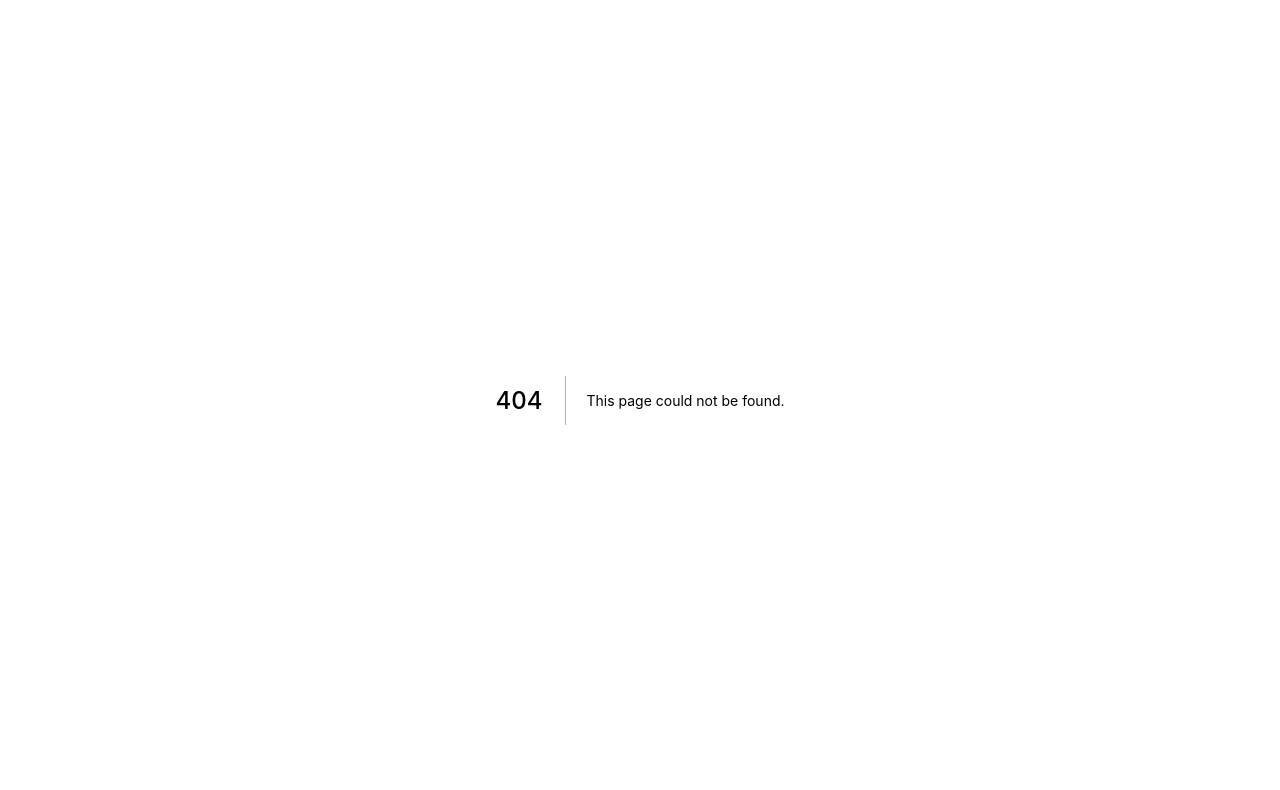
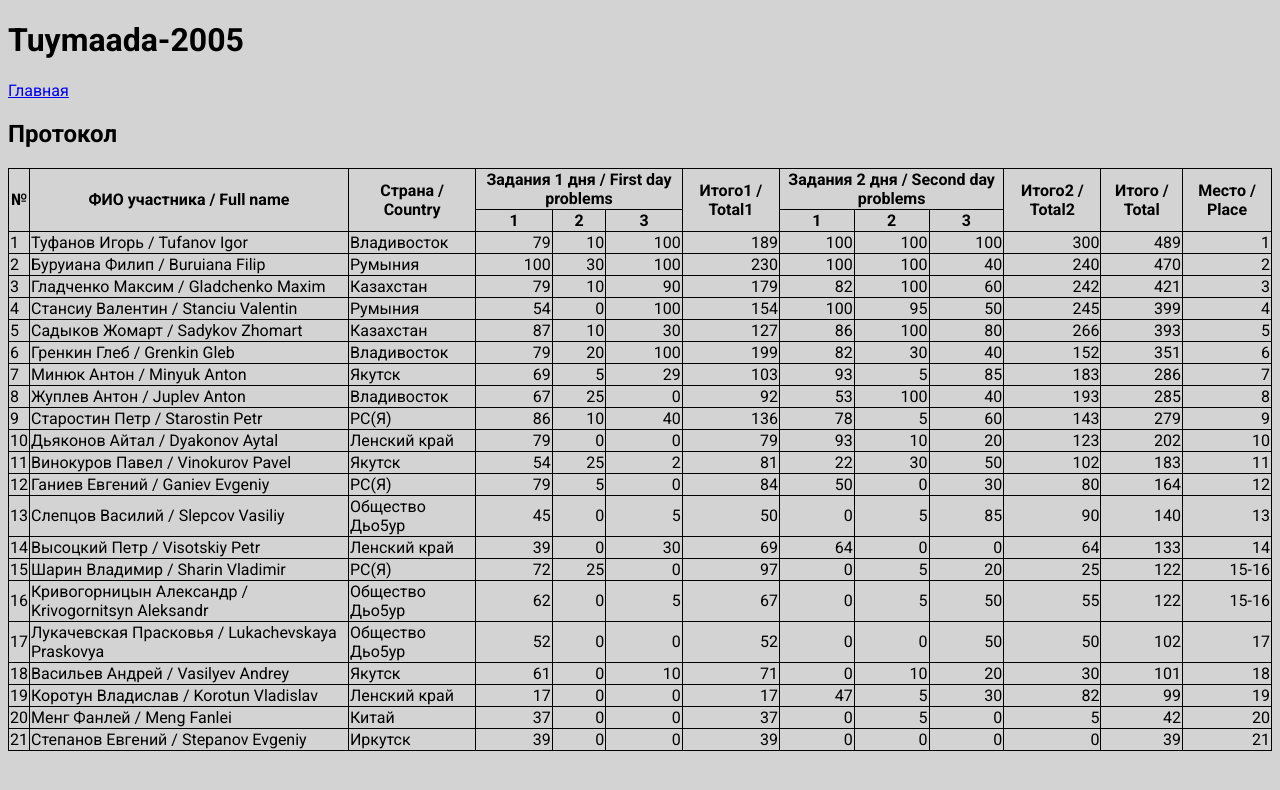
Before and after one commit to overfrenzy/contest-sakha.github.io, a Next.js app: page /tuy-2005 in a window 1280 px wide. Before the commit this address had no page. Shown: the top 790 px of the page. Built offline with nearby package versions, Linux system fonts and the light colour scheme.

Commit message:
Add Tuymaada-2005

```diff
--- a/pages/_document.js
+++ b/pages/_document.js
@@ -1,6 +1,6 @@
 import { Html, Head, Main, NextScript } from "next/document";
 
-export default function Document() {
+function MyDocument() {
   return (
     <Html lang="ru">
       <Head />
@@ -11,3 +11,5 @@ export default function Document() {
     </Html>
   );
 }
+
+export default MyDocument;
--- a/pages/index.js
+++ b/pages/index.js
@@ -1,10 +1,12 @@
 import Link from "next/link";
+
+import styles from "./index.module.css";
 
 export default function HomePage() {
   return (
-    <>
+    <div className={styles.content}>
       <h1>Олимпиады по программированию Республики Саха (Якутия)</h1>
       <Link href="/tuymaada">Туймаада-2021</Link>
-    </>
+    </div>
   );
 }
--- /dev/null
+++ b/pages/index.module.css
@@ -0,0 +1,5 @@
+.content {
+  width: 1200px;
+  margin-left: auto;
+  margin-right: auto;
+}
--- /dev/null
+++ b/pages/tuy-2005.js
@@ -0,0 +1,226 @@
+import Link from "next/link";
+
+import styles from './tuy-2005.module.css'
+
+let data = [
+  {
+    participant_ru: "Туфанов Игорь",
+    participant_en: "Tufanov Igor",
+    country: "Владивосток",
+    problems1: [79, 10, 100],
+    problems2: [100, 100, 100],
+    place: "1",
+  },
+  {
+    participant_ru: "Буруиана Филип",
+    participant_en: "Buruiana Filip",
+    country: "Румыния",
+    problems1: [100, 30, 100],
+    problems2: [100, 100, 40],
+    place: "2",
+  },
+  {
+    participant_ru: "Гладченко Максим",
+    participant_en: "Gladchenko Maxim",
+    country: "Казахстан",
+    problems1: [79, 10, 90],
+    problems2: [82, 100, 60],
+    place: "3",
+  },
+  {
+    participant_ru: "Стансиу Валентин",
+    participant_en: "Stanciu Valentin",
+    country: "Румыния",
+    problems1: [54, 0, 100],
+    problems2: [100, 95, 50],
+    place: "4",
+  },
+  {
+    participant_ru: "Садыков Жомарт",
+    participant_en: "Sadykov Zhomart",
+    country: "Казахстан",
+    problems1: [87, 10, 30],
+    problems2: [86, 100, 80],
+    place: "5",
+  },
+  {
+    participant_ru: "Гренкин Глеб",
+    participant_en: "Grenkin Gleb",
+    country: "Владивосток",
+    problems1: [79, 20, 100],
+    problems2: [82, 30, 40],
+    place: "6",
+  },
+  {
+    participant_ru: "Минюк Антон",
+    participant_en: "Minyuk Anton",
+    country: "Якутск",
+    problems1: [69, 5, 29],
+    problems2: [93, 5, 85],
+    place: "7",
+  },
+  {
+    participant_ru: "Жуплев Антон",
+    participant_en: "Juplev Anton",
+    country: "Владивосток",
+    problems1: [67, 25, 0],
+    problems2: [53, 100, 40],
+    place: "8",
+  },
+  {
+    participant_ru: "Старостин Петр",
+    participant_en: "Starostin Petr",
+    country: "РС(Я)",
+    problems1: [86, 10, 40],
+    problems2: [78, 5, 60],
+    place: "9",
+  },
+  {
+    participant_ru: "Дьяконов Айтал",
+    participant_en: "Dyakonov Aytal",
+    country: "Ленский край",
+    problems1: [79, 0, 0],
+    problems2: [93, 10, 20],
+    place: "10",
+  },
+  {
+    participant_ru: "Винокуров Павел",
+    participant_en: "Vinokurov Pavel",
+    country: "Якутск",
+    problems1: [54, 25, 2],
+    problems2: [22, 30, 50],
+    place: "11",
+  },
+  {
+    participant_ru: "Ганиев Евгений",
+    participant_en: "Ganiev Evgeniy",
+    country: "РС(Я)",
+    problems1: [79, 5, 0],
+    problems2: [50, 0, 30],
+    place: "12",
+  },
+  {
+    participant_ru: "Слепцов Василий",
+    participant_en: "Slepcov Vasiliy",
+    country: "Общество Дьо5ур",
+    problems1: [45, 0, 5],
+    problems2: [0, 5, 85],
+    place: "13",
+  },
+  {
+    participant_ru: "Высоцкий Петр",
+    participant_en: "Visotskiy Petr",
+    country: "Ленский край",
+    problems1: [39, 0, 30],
+    problems2: [64, 0, 0],
+    place: "14",
+  },
+  {
+    participant_ru: "Шарин Владимир",
+    participant_en: "Sharin Vladimir",
+    country: "РС(Я)",
+    problems1: [72, 25, 0],
+    problems2: [0, 5, 20],
+    place: "15-16",
+  },
+  {
+    participant_ru: "Кривогорницын Александр",
+    participant_en: "Krivogornitsyn Aleksandr",
+    country: "Общество Дьо5ур",
+    problems1: [62, 0, 5],
+    problems2: [0, 5, 50],
+    place: "15-16",
+  },
+  {
+    participant_ru: "Лукачевская Прасковья",
+    participant_en: "Lukachevskaya Praskovya",
+    country: "Общество Дьо5ур",
+    problems1: [52, 0, 0],
+    problems2: [0, 0, 50],
+    place: "17",
+  },
+  {
+    participant_ru: "Васильев Андрей",
+    participant_en: "Vasilyev Andrey",
+    country: "Якутск",
+    problems1: [61, 0, 10],
+    problems2: [0, 10, 20],
+    place: "18",
+  },
+  {
+    participant_ru: "Коротун Владислав",
+    participant_en: "Korotun Vladislav",
+    country: "Ленский край",
+    problems1: [17, 0, 0],
+    problems2: [47, 5, 30],
+    place: "19",
+  },
+  {
+    participant_ru: "Менг Фанлей",
+    participant_en: "Meng Fanlei",
+    country: "Китай",
+    problems1: [37, 0, 0],
+    problems2: [0, 5, 0],
+    place: "20",
+  },
+  {
+    participant_ru: "Степанов Евгений",
+    participant_en: "Stepanov Evgeniy",
+    country: "Иркутск",
+    problems1: [39, 0, 0],
+    problems2: [0, 0, 0],
+    place: "21",
+  },
+];
+
+export default function HomePage() {
+  return (
+    <>
+      <h1>Tuymaada-2005</h1>
+      <Link href="/">Главная</Link>
+      <h2>Протокол</h2>
+      <table className={styles.table}>
+        <thead>
+          <tr>
+            <th rowSpan={2}>№</th>
+            <th rowSpan={2}>ФИО участника / Full name</th>
+            <th rowSpan={2}>Страна / Country</th>
+            <th colSpan={3}>Задания 1 дня / First day problems</th>
+            <th rowSpan={2}>Итого1 / Total1</th>
+            <th colSpan={3}>Задания 2 дня / Second day problems</th>
+            <th rowSpan={2}>Итого2 / Total2</th>
+            <th rowSpan={2}>Итого / Total</th>
+            <th rowSpan={2}>Место / Place</th>
+          </tr>
+          <tr>
+            <th>1</th>
+            <th>2</th>
+            <th>3</th>
+            <th>1</th>
+            <th>2</th>
+            <th>3</th>
+          </tr>
+        </thead>
+        <tbody>
+          {data.map((elem, i) => (
+            <tr>
+              <td>{i+1}</td>
+              <td>{elem.participant_ru} / {elem.participant_en}</td>
+              <td>{elem.country}</td>
+              <td className={styles.value}>{elem.problems1[0]}</td>
+              <td className={styles.value}>{elem.problems1[1]}</td>
+              <td className={styles.value}>{elem.problems1[2]}</td>
+              <td className={styles.value}>{elem.problems1.reduce((s, v) => s += v, 0)}</td>
+              <td className={styles.value}>{elem.problems2[0]}</td>
+              <td className={styles.value}>{elem.problems2[1]}</td>
+              <td className={styles.value}>{elem.problems2[2]}</td>
+              <td className={styles.value}>{elem.problems2.reduce((s, v) => s += v, 0)}</td>
+              <td className={styles.value}>{elem.problems1.reduce((s, v) => s += v, 0) + elem.problems2.reduce((s, v) => s += v, 0)}</td>
+              <td className={styles.value}>{elem.place}</td>
+            </tr>
+          ))}
+        </tbody>
+      </table>
+    </>
+  );
+}
--- /dev/null
+++ b/pages/tuy-2005.module.css
@@ -0,0 +1,15 @@
+.table {
+  border-collapse: collapse;
+}
+
+.table th {
+  border: 1px solid black;
+}
+
+.table td {
+  border: 1px solid black;
+}
+
+.value {
+  text-align: right;
+}
--- a/styles.css
+++ b/styles.css
@@ -1,4 +1,9 @@
 body {
   font-family: "Roboto", sans-serif;
   background-color: lightgrey;
+  min-height: 100%;
 }
+
+html {
+  height: 100%;
+}
```
